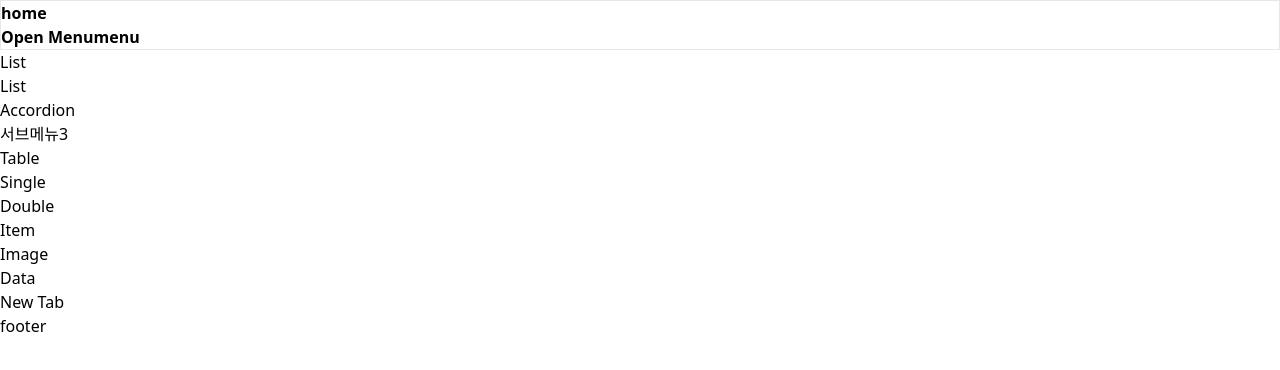
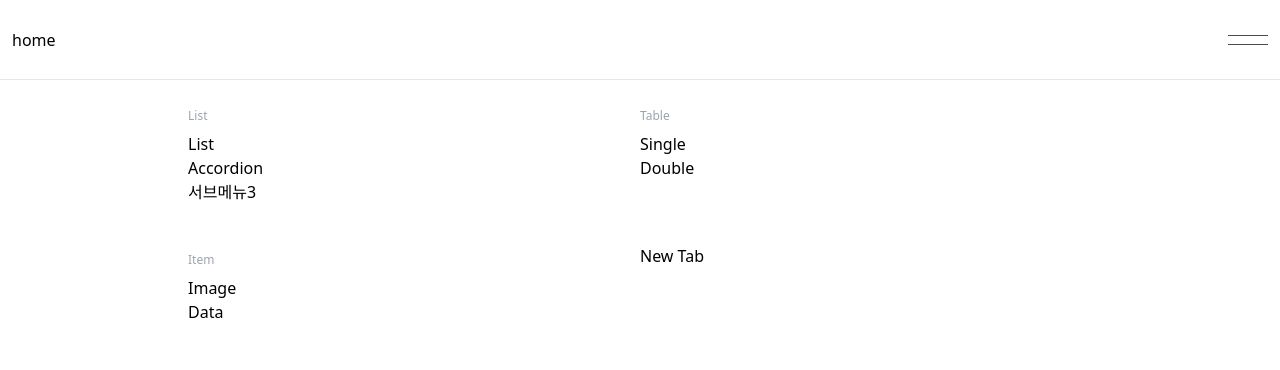
Before and after one commit to sunday-twins/test, a React (Create React App) app in the folder react-01/: page / in a window 1280 px wide. Shown: the top 370 px of the page. Built offline with nearby package versions, Linux system fonts and the light colour scheme.

Commit message:
헤더, 네비 수정

```diff
--- a/react-01/package.json
+++ b/react-01/package.json
@@ -39,6 +39,7 @@
     ]
   },
   "devDependencies": {
+    "sass": "^1.83.4",
     "autoprefixer": "^10.4.21",
     "postcss": "^8.5.3",
     "tailwindcss": "^3.4.17"
--- a/react-01/src/App.js
+++ b/react-01/src/App.js
@@ -1,4 +1,4 @@
-// import './scss/common/reset.scss';
+import './scss/common/reset.scss';
 // import './scss/layout/layout.scss'
 // import './scss/pages/main.scss'
 // import './scss/pages/sub.scss'
@@ -34,7 +34,7 @@ function App() {
 
       <Layout.Nav resetNav={resetNav} />
 
-      <main className='container'>
+      <main className='container pt-20'>
         <Routes>
           <Route path="/test" exact element={<Main />} />
           <Route path="/sub1" element={<Sub1 />} />
--- a/react-01/src/layout/header.jsx
+++ b/react-01/src/layout/header.jsx
@@ -1,11 +1,11 @@
 import { useState } from 'react';
-// import '../scss/layout/header.scss';
+import '../scss/layout/header.scss';
 
 const Header = ({ isActiveNav, toggleNav }) => {
 
   return (
-    <header className="header border font-bold">
-      <div className="inner">
+    <header className="header fixed top-0 left-0 w-full h-20 px-3 border-b bg-white">
+      <div className="flex justify-between items-center w-full h-full">
         <h1 className="logo_header">
           <a
             href="/test"
@@ -15,7 +15,7 @@ const Header = ({ isActiveNav, toggleNav }) => {
 
         <button
           type="button"
-          className={`btn_nav ${isActiveNav ? 'is_active_nav' : ''}`}
+          className={`btn_nav flex-none w-[2.5rem] h-[2.5rem]${isActiveNav ? ' is_active_nav' : ''}`}
           onClick={toggleNav}
         >
           <span className="blind">
--- a/react-01/src/layout/nav.jsx
+++ b/react-01/src/layout/nav.jsx
@@ -25,14 +25,15 @@ const NAV_LIST_SUB = [
 const Nav = ({ resetNav }) => {
 
   return (
-    <nav className="area_nav">
+    <nav className="area_nav fixed top-0 left-0 w-full h-full pt-20 bg-white box-border">
+      {/* display: none => hidden */}
       <div className="inner">
-        <ul className="list_nav_main">
+        <ul className="list_nav_main grid gap-y-10 rid-cols-1 md:grid-cols-2 py-5">
           {['List', 'Table', 'Item'].map((mainMenu, mainIdx) => (
             <li key={mainIdx} className="items_nav_main">
               <button
                 type="button"
-                className="btn_nav_main"
+                className="btn_nav_main py-2 text-xs text-gray-400"
                 onClick={resetNav}
                 disabled>
                 {mainMenu}
@@ -43,7 +44,7 @@ const Nav = ({ resetNav }) => {
                   <li key={subIdx} className="items_nav_sub">
                     <Link
                       to={subMenu.to}
-                      className="btn_nav_sub"
+                      className="btn_nav_sub text-base text-black"
                       onClick={resetNav}
                     >
                       {subMenu.text}
--- a/react-01/src/scss/common/reset.scss
+++ b/react-01/src/scss/common/reset.scss
@@ -2,95 +2,95 @@
 @import './mixins';
 
 /* 기본 마진과 패딩을 0으로 설정 */
-*,
-*::before,
-*::after {
-  margin: 0;
-  padding: 0;
-  box-sizing: border-box;
-}
+// *,
+// *::before,
+// *::after {
+//   margin: 0;
+//   padding: 0;
+//   box-sizing: border-box;
+// }
 
-html,
-body,
-#root,
-.wrap {
-  height: 100%;
-}
+// html,
+// body,
+// #root,
+// .wrap {
+//   height: 100%;
+// }
 
-html,
-body {
-  font-size: 9px;
-  // transition: 0.3s ease-in-out;
+// html,
+// body {
+//   font-size: 9px;
+//   // transition: 0.3s ease-in-out;
 
-  @include md {
-    font-size: 10px;
-  }
-}
+//   @include md {
+//     font-size: 10px;
+//   }
+// }
 
-body {
-  // font-family: sans-serif;
-  line-height: normal;
-  -webkit-text-size-adjust: 100%;
-  -ms-text-size-adjust: 100%;
-}
+// body {
+//   // font-family: sans-serif;
+//   line-height: normal;
+//   -webkit-text-size-adjust: 100%;
+//   -ms-text-size-adjust: 100%;
+// }
 
-ul,
-ol {
-  list-style: none;
-}
+// ul,
+// ol {
+//   list-style: none;
+// }
 
-a {
-  text-decoration: none;
-  color: inherit;
-}
+// a {
+//   text-decoration: none;
+//   color: inherit;
+// }
 
-table {
-  border-collapse: collapse;
-  border-spacing: 0;
-}
+// table {
+//   border-collapse: collapse;
+//   border-spacing: 0;
+// }
 
-img {
-  width: 100%;
-  height: 100%;
-  object-fit: cover;
-}
+// img {
+//   width: 100%;
+//   height: 100%;
+//   object-fit: cover;
+// }
 
-button {
-  padding: 0;
-  border: none;
-  background: none;
-  font-family: inherit;
-  font-size: inherit;
-  cursor: pointer;
+// button {
+//   padding: 0;
+//   border: none;
+//   background: none;
+//   font-family: inherit;
+//   font-size: inherit;
+//   cursor: pointer;
 
-  &:disabled {
-    cursor: default;
-  }
-}
+//   &:disabled {
+//     cursor: default;
+//   }
+// }
 
-input,
-select,
-textarea {
-  border: none;
-  outline: none;
-  background: none;
-  font-family: inherit;
-  font-size: inherit;
-  padding: 0;
-}
+// input,
+// select,
+// textarea {
+//   border: none;
+//   outline: none;
+//   background: none;
+//   font-family: inherit;
+//   font-size: inherit;
+//   padding: 0;
+// }
 
-h1,
-h2,
-h3,
-h4,
-h5,
-h6 {
-  font-size: inherit;
-}
+// h1,
+// h2,
+// h3,
+// h4,
+// h5,
+// h6 {
+//   font-size: inherit;
+// }
 
-.wrap {
-  font-size: 1.6rem;
-}
+// .wrap {
+//   font-size: 1.6rem;
+// }
 
 // 공통
 .inner {
--- a/react-01/src/scss/layout/header.scss
+++ b/react-01/src/scss/layout/header.scss
@@ -2,33 +2,33 @@
 @import '../common/mixins';
 
 .header {
-  position: fixed;
-  top: 0;
-  left: 0;
+  //   position: fixed;
+  //   top: 0;
+  //   left: 0;
   z-index: $z-header;
-  width: 100%;
-  height: var(--header-h);
-  border-bottom: 1px solid $border-default;
-  background: white;
+  //   width: 100%;
+  //   height: var(--header-h);
+  //   border-bottom: 1px solid $border-default;
+  //   background: white;
 
-  &:has(.is_active_nav)~.area_nav {
-    display: block;
-    animation-fill-mode: forwards;
-  }
+  //   &:has(.is_active_nav)~.area_nav {
+  //     display: block;
+  //     animation-fill-mode: forwards;
+  //   }
 
-  .inner {
-    display: flex;
-    justify-content: space-between;
-    align-items: center;
-    width: 100%;
-    height: 100%;
-  }
+  //   .inner {
+  //     display: flex;
+  //     justify-content: space-between;
+  //     align-items: center;
+  //     width: 100%;
+  //     height: 100%;
+  //   }
 
-  .btn_logo {
-    font: {
-      size: 2.5rem;
-    }
-  }
+  //   .btn_logo {
+  //     font: {
+  //       size: 2.5rem;
+  //     }
+  //   }
 }
 
 .btn_nav {
@@ -36,8 +36,8 @@
   display: flex;
   flex-direction: column;
   justify-content: center;
-  width: 4rem;
-  height: 4rem;
+  // width: 4rem;
+  // height: 4rem;
   padding: 1.2rem 0;
   color: black;
   transform-origin: center;
--- a/react-01/src/scss/layout/nav.scss
+++ b/react-01/src/scss/layout/nav.scss
@@ -3,17 +3,16 @@
 
 
 .area_nav {
-  display: none;
-  position: fixed;
-  top: 0;
-  left: 0;
+  // display: none;
+  // position: fixed;
+  // top: 0;
+  // left: 0;
   z-index: $z-nav;
-  width: 100%;
-  height: 100%;
-  padding-top: var(--header-h);
-  // background: rgba(255, 255, 255, 0.8);
-  background: white;
-  box-sizing: border-box;
+  // width: 100%;
+  // height: 100%;
+  // padding-top: var(--header-h);
+  // background: white;
+  // box-sizing: border-box;
   animation: ani-nav_active 1s backwards ease-in-out;
 }
 
```
Also changed, not shown: 1 other file (tests, documents, lock files or other folders).
